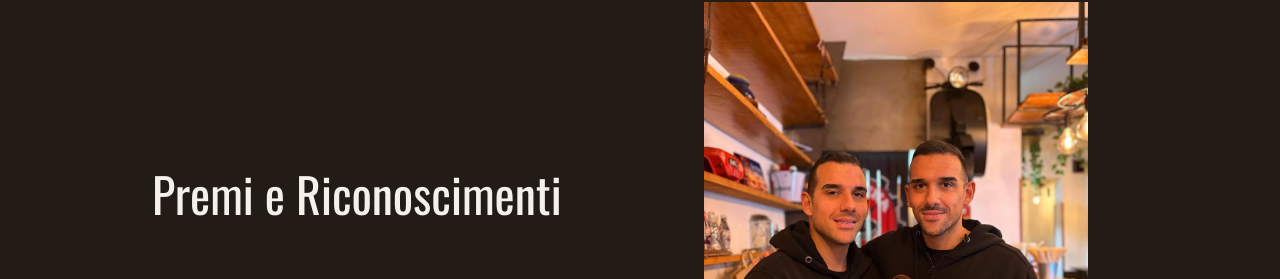
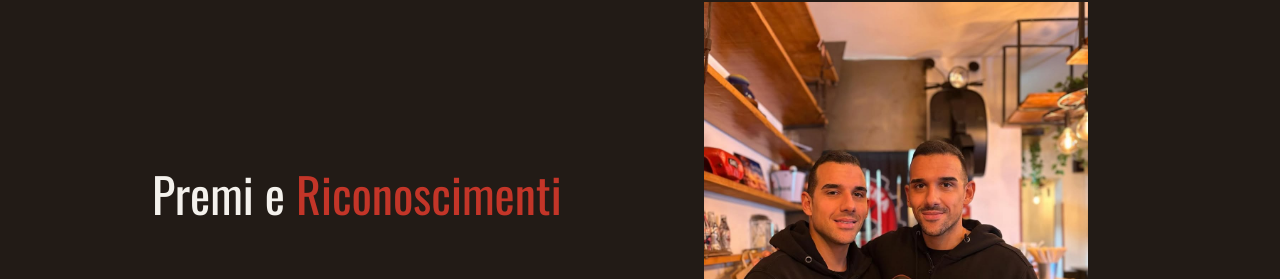
Before and after one commit to fabiobilo2004-source/Officina-del-panino, a React (Vite) app: page / in a window 1280 px wide. Shown: the part 7730-8009 px from the top of the page. Built offline with nearby package versions, Linux system fonts and the light colour scheme.

Commit message:
Premi e Riconoscimenti: last word in red

```diff
--- a/src/pages/home.tsx
+++ b/src/pages/home.tsx
@@ -813,7 +813,7 @@ export default function Home() {
             className="text-3xl md:text-4xl lg:text-5xl font-display text-foreground leading-tight text-center md:text-left"
           >
             {lang === "it"
-              ? <>Premi e Riconoscimenti</>
+              ? <>Premi e <span className="text-primary">Riconoscimenti</span></>
               : <>Awards</>
             }
           </motion.p>
```
